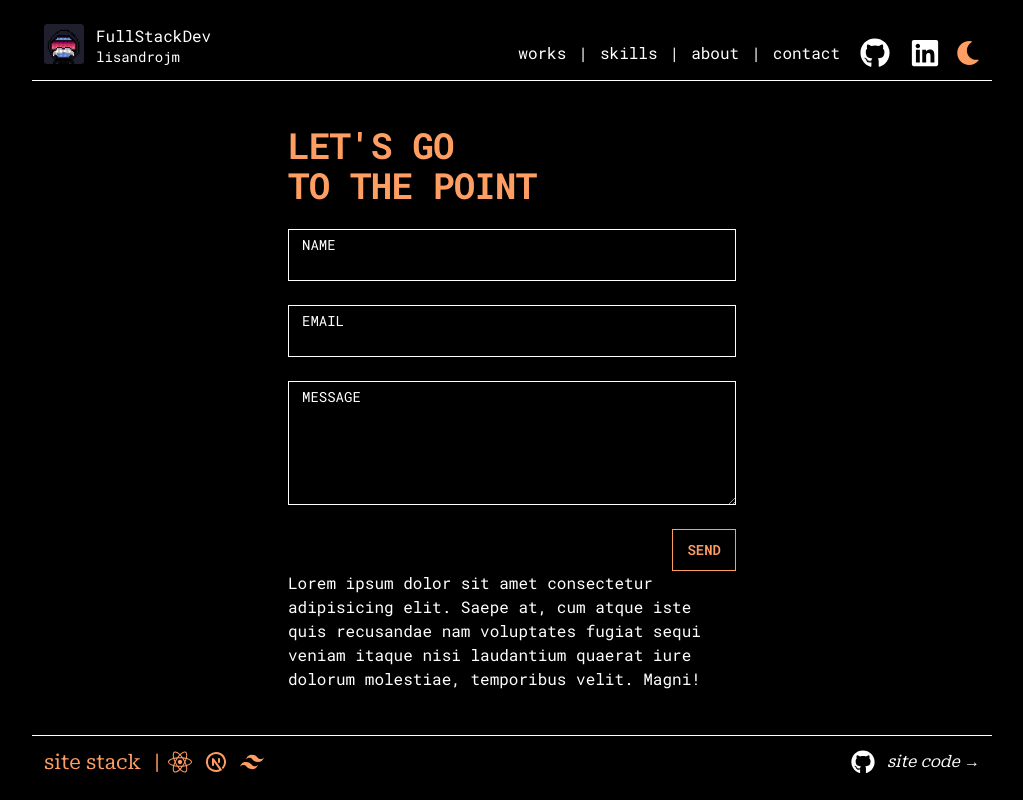
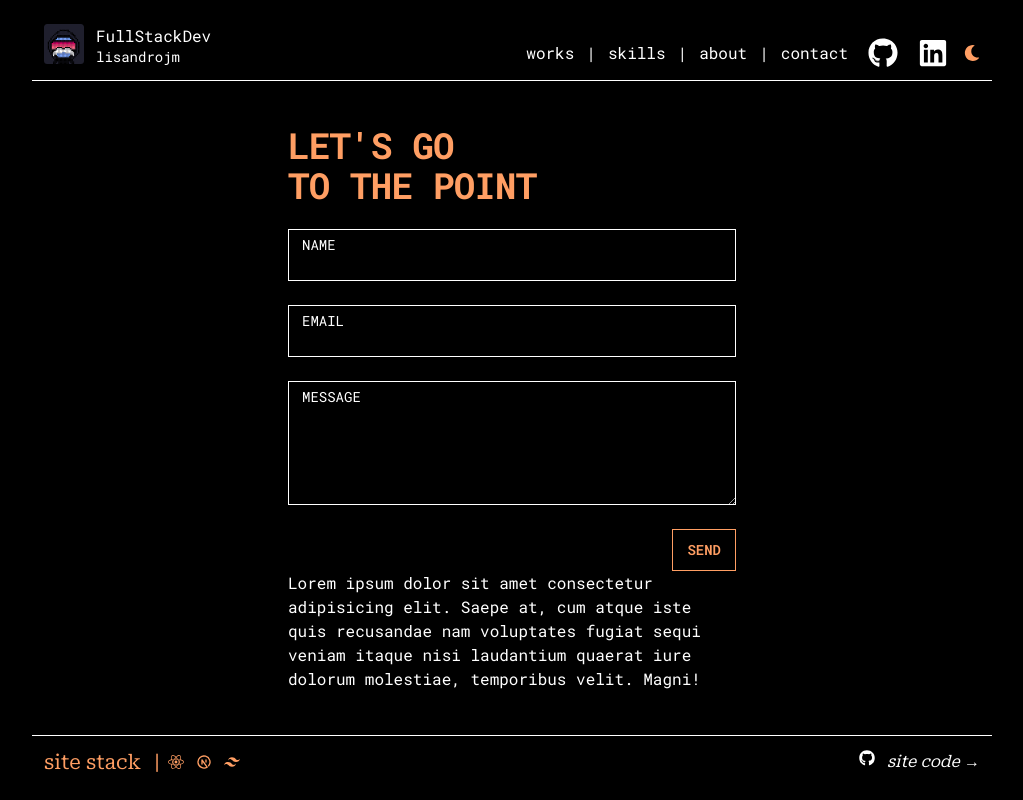
Before and after one commit to lisandrojm/portfolio-bg-animated-running, a Next.js app: page /form in a window 1280 px wide. Shown: the whole page, without its empty margins (128-1151 px from the left). Built offline with nearby package versions, Linux system fonts and the light colour scheme.

Commit message:
icons-refactoring

```diff
--- a/src/app/_components/Footer.tsx
+++ b/src/app/_components/Footer.tsx
@@ -1,13 +1,9 @@
 /* src/app/_components/Footer.tsx */
-import { FaBeer } from 'react-icons/fa';
 
 import Link from 'next/link';
 import styles from '@/_styles/_components/Footer.module.css';
 import HeaderFooterContainer from '@/_components/HeaderFooterContainer';
-import { FaGithub } from 'react-icons/fa';
-import { FaReact } from 'react-icons/fa';
-import { TbBrandNextjs } from 'react-icons/tb';
-import { SiTailwindcss } from 'react-icons/si';
+import LinkIcon from '@/_components/_icons/LinksIcons';
 
 export default function Footer() {
   return (
@@ -21,28 +17,20 @@ export default function Footer() {
               </h6>
               <ul className="flex gap-3">
                 <li>
-                  <Link href={'https://legacy.reactjs.org/'} target="_blank" rel="noopener noreferrer">
-                    <FaReact className="text-2xl text-orange" />
-                  </Link>
+                  <LinkIcon kind="react" href="https://legacy.reactjs.org/" size={2} color="orange" />
                 </li>
                 <li>
-                  <Link href={'https://nextjs.org/'} target="_blank" rel="noopener noreferrer">
-                    <TbBrandNextjs className="text-2xl text-orange" />
-                  </Link>
+                  <LinkIcon kind="nextjs" href="https://nextjs.org/" size={2} color="orange" />
                 </li>
                 <li>
-                  <Link href={'https://tailwindcss.com/'} target="_blank" rel="noopener noreferrer">
-                    <SiTailwindcss className="text-2xl text-orange" />
-                  </Link>
+                  <LinkIcon kind="tailwind" href="https://tailwindcss.com/" size={2} color="orange" />
                 </li>
               </ul>
             </div>
             <div className="flex">
-              <Link href={'https://github.com/lisandrojm/portfolio'} className="flex justify-center items-center font-serif italic text-white text-md gap-3">
-                <div>
-                  <FaGithub className="text-2xl" />
-                </div>
-                <div>site code →</div>
+              <LinkIcon kind="github" href="https://github.com/lisandrojm/portfolio" size={2} color="white" />
+              <Link href={'https://github.com/lisandrojm/portfolio'} className="font-serif italic text-white text-md ml-3">
+                site code →
               </Link>
             </div>
           </div>
--- a/src/app/_components/ThemeSwitcher.tsx
+++ b/src/app/_components/ThemeSwitcher.tsx
@@ -1,11 +1,11 @@
 /* src/app/_components/ThemeSwitcher.tsx */
-
 'use client';
 
 import { useState, useEffect } from 'react';
 import { useTheme } from 'next-themes';
-import { FaSun } from 'react-icons/fa';
-import { FaMoon } from 'react-icons/fa';
+
+// Import the Icon component
+import Icon from './_icons/ButtonsIcons';
 
 export default function ThemeSwitcher() {
   const [mounted, setMounted] = useState(false);
@@ -25,9 +25,9 @@ export default function ThemeSwitcher() {
     const currentTheme = theme === 'system' ? systemTheme : theme;
 
     if (currentTheme === 'dark') {
-      return <FaMoon className="text-2xl text-orange" role="button" onClick={() => setTheme('light')} />;
+      return <Icon kind="moon" size={2} color="orange" onClick={() => setTheme('light')} />;
     } else {
-      return <FaSun className="text-2xl text-orange" role="button" onClick={() => setTheme('dark')} />;
+      return <Icon kind="sun" size={2} color="orange" onClick={() => setTheme('dark')} />;
     }
   };
 
--- /dev/null
+++ b/src/app/_components/_icons/ButtonsIcons.tsx
@@ -0,0 +1,28 @@
+/* src/app/_components/_icons/ButtonIcons.tsx */
+
+import { FaSun, FaMoon } from 'react-icons/fa';
+
+const components = {
+  sun: FaSun,
+  moon: FaMoon,
+};
+
+type SocialIconProps = {
+  kind: keyof typeof components;
+  size?: number;
+  color?: string;
+  onClick?: () => void;
+};
+
+const Icon = ({ kind, size, color, onClick }: SocialIconProps) => {
+  const IconComponent = components[kind];
+
+  return (
+    <button type="button" onClick={onClick}>
+      <span className="sr-only">{kind}</span>
+      <IconComponent className={`text-${color} text-${size}xl`} />
+    </button>
+  );
+};
+
+export default Icon;
--- /dev/null
+++ b/src/app/_components/_icons/LinksIcons.tsx
@@ -0,0 +1,41 @@
+/* src/app/_components/_icons/LinkIcons.tsx */
+
+import { FaGithub, FaLinkedin, FaEnvelope, FaReact, FaSun, FaMoon } from 'react-icons/fa';
+import { TbBrandNextjs } from 'react-icons/tb';
+import { SiTailwindcss } from 'react-icons/si';
+import Link from 'next/link';
+
+const components = {
+  github: FaGithub,
+  linkedin: FaLinkedin,
+  mail: FaEnvelope,
+  react: FaReact,
+  nextjs: TbBrandNextjs,
+  tailwind: SiTailwindcss,
+  sun: FaSun,
+  moon: FaMoon,
+};
+
+type SocialIconProps = {
+  kind: keyof typeof components;
+  href: string | undefined;
+  size?: number;
+  color?: string; // Nueva propiedad para el color del icono
+  role?: string; // Nueva propiedad para el color del icono
+  onClick?: () => void; // Corregido el nombre de la propiedad a onClick
+};
+
+const Icon = ({ kind, href, size = 8, color = 'orange', onClick }: SocialIconProps) => {
+  if (!href || (kind === 'mail' && !/^mailto:\w+([.-]?\w+)@\w+([.-]?\w+)(.\w{2,3})+$/.test(href))) return null;
+
+  const IconComponent = components[kind];
+
+  return (
+    <Link target="_blank" rel="noopener noreferrer" href={href}>
+      <span className="sr-only">{kind}</span>
+      <IconComponent className={`text-${color} text-${size}xl`} onClick={onClick} />
+    </Link>
+  );
+};
+
+export default Icon;
```
